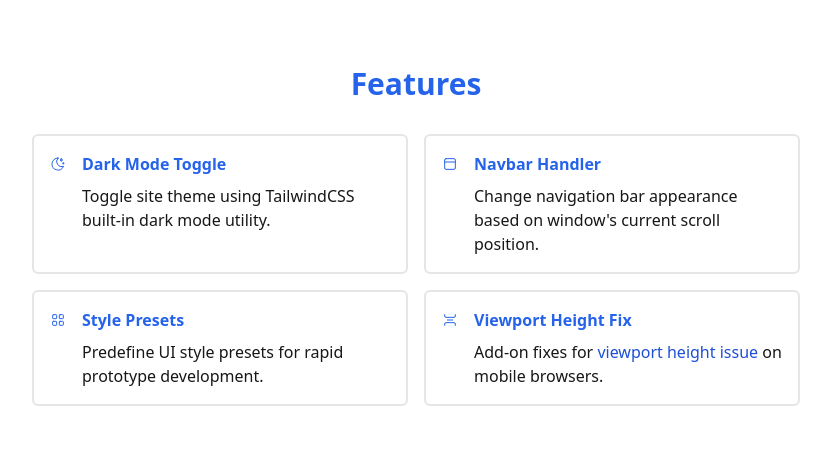
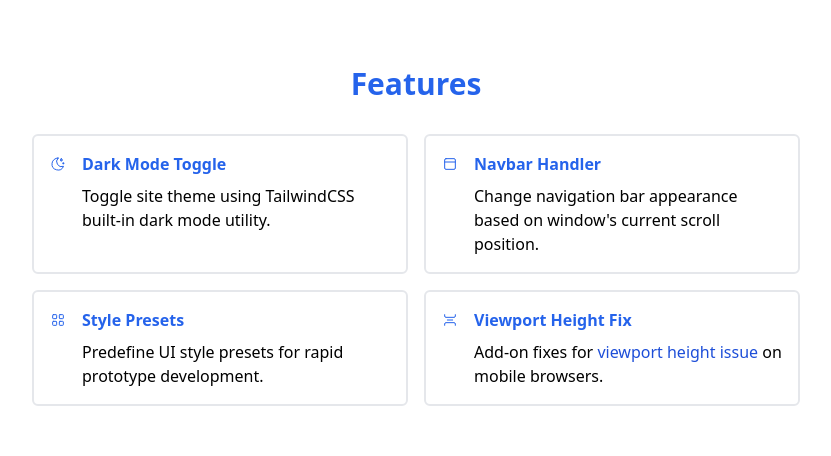
Before and after one commit to mkfizi/tailstart, a website: page index.html in a window 1280 px wide. Shown: the part 600-1056 px from the top of the page, 224-1055 px from the left. Drawn offline with Linux system fonts and the light colour scheme.

Commit message:
Change `neutral` to `slate` color

```diff
--- a/index.html
+++ b/index.html
@@ -62,7 +62,7 @@
 
     <title>Tailstart</title>
 </head>
-<body class="relative min-h-screen antialiased bg-white text-neutral-900 dark:text-white dark:bg-neutral-900">
+<body class="relative min-h-screen antialiased bg-white text-slate-900 dark:text-white dark:bg-slate-900">
 
     <!-- Navbar -->
     <nav id="navbar" class="sticky top-0 flex items-center justify-between w-full p-4">
@@ -129,7 +129,7 @@
                 <div class="grid gap-4 mt-8 md:grid-cols-2">
 
                     <!-- Features: Dark Mode Toggle -->
-                    <div class="flex w-full gap-4 p-4 border-2 rounded-md border-neutral-200 dark:border-neutral-800">
+                    <div class="flex w-full gap-4 p-4 border-2 rounded-md border-slate-200 dark:border-slate-800">
                         <svg xmlns="http://www.w3.org/2000/svg" class="w-4 h-4 mt-1 shrink-0 stroke-blue-600 dark:stroke-blue-400" width="24" height="24" viewBox="0 0 24 24" stroke-width="1.5" stroke="currentColor" fill="none" stroke-linecap="round" stroke-linejoin="round">
                             <path stroke="none" d="M0 0h24v24H0z" fill="none"/>
                             <path d="M12 3c.132 0 .263 0 .393 0a7.5 7.5 0 0 0 7.92 12.446a9 9 0 1 1 -8.313 -12.454z" />
@@ -143,7 +143,7 @@
                     </div>
 
                     <!-- Features: Navbar Handler -->
-                    <div class="flex w-full gap-4 p-4 border-2 rounded-md border-neutral-200 dark:border-neutral-800">
+                    <div class="flex w-full gap-4 p-4 border-2 rounded-md border-slate-200 dark:border-slate-800">
                         <svg xmlns="http://www.w3.org/2000/svg" class="w-4 h-4 mt-1 shrink-0 stroke-blue-600 dark:stroke-blue-400" width="24" height="24" viewBox="0 0 24 24" stroke-width="1.5" stroke="currentColor" fill="none" stroke-linecap="round" stroke-linejoin="round">
                             <path stroke="none" d="M0 0h24v24H0z" fill="none"/>
                             <rect x="4" y="4" width="16" height="16" rx="2" />
@@ -156,7 +156,7 @@
                     </div>
 
                     <!-- Features: Style Presets -->
-                    <div class="flex w-full gap-4 p-4 border-2 rounded-md border-neutral-200 dark:border-neutral-800">
+                    <div class="flex w-full gap-4 p-4 border-2 rounded-md border-slate-200 dark:border-slate-800">
                         <svg xmlns="http://www.w3.org/2000/svg" class="w-4 h-4 mt-1 shrink-0 stroke-blue-600 dark:stroke-blue-400" width="24" height="24" viewBox="0 0 24 24" stroke-width="1.5" stroke="currentColor" fill="none" stroke-linecap="round" stroke-linejoin="round">
                             <path stroke="none" d="M0 0h24v24H0z" fill="none"/>
                             <rect x="4" y="4" width="6" height="6" rx="1" />
@@ -171,7 +171,7 @@
                     </div>
 
                     <!-- Features: Viewport Height Fix -->
-                    <div class="flex w-full gap-4 p-4 border-2 rounded-md border-neutral-200 dark:border-neutral-800">
+                    <div class="flex w-full gap-4 p-4 border-2 rounded-md border-slate-200 dark:border-slate-800">
                         <svg xmlns="http://www.w3.org/2000/svg" class="w-4 h-4 mt-1 shrink-0 stroke-blue-600 dark:stroke-blue-400" width="24" height="24" viewBox="0 0 24 24" stroke-width="1.5" stroke="currentColor" fill="none" stroke-linecap="round" stroke-linejoin="round">
                             <path stroke="none" d="M0 0h24v24H0z" fill="none"/>
                             <path d="M4 20v-2a2 2 0 0 1 2 -2h12a2 2 0 0 1 2 2v2" />
@@ -338,7 +338,7 @@
 
                         <!-- Link as a Button: Outline -->
                         <div>
-                            <p class="text-base text-neutral-900 dark:text-white"><strong>Outline (Link)</strong></p>
+                            <p class="text-base text-slate-900 dark:text-white"><strong>Outline (Link)</strong></p>
                             <div class="mt-2">
                                 <a href="#" class="inline-block px-4 py-2 text-base font-semibold text-blue-600 transition bg-transparent border border-blue-600 rounded dark:border-blue-500 dark:text-blue-500 dark:hover:bg-blue-700 hover:bg-blue-700 hover:text-white dark:hover:border-blue-700 dark:hover:text-white hover:border-blue-700">Button</a>
                             </div>
@@ -353,7 +353,7 @@
 
     <!-- Footer -->
     <footer class="absolute bottom-0 w-full text-center">
-        <p class="text-base text-neutral-900 dark:text-white"><small>Tailstart v0.3.0 © <span id="footerCurrentYear"></span></small></p>
+        <p class="text-base text-slate-900 dark:text-white"><small>Tailstart v0.3.0 © <span id="footerCurrentYear"></span></small></p>
     </footer>
 
     <!-- Scripts -->
```
Also changed, not shown: 1 other file.
